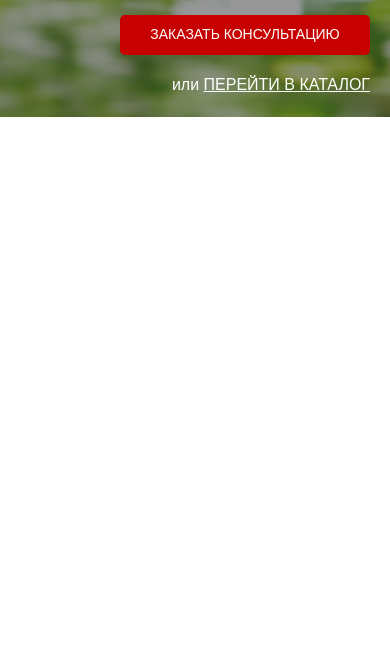
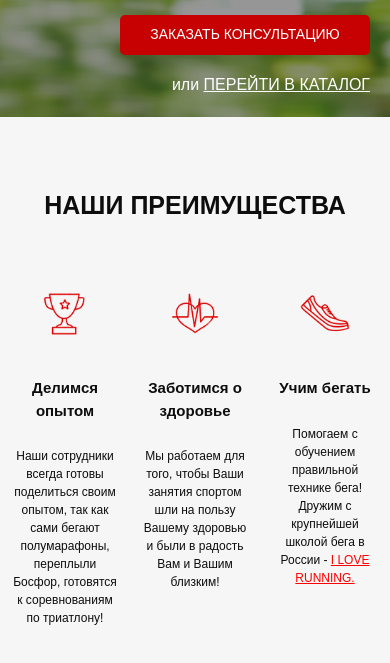
Before and after one commit to AlienXandr/WEB_learning_Project_4_RunSmart, a website: page src/index.html in a window 390 px wide. Shown: the part 277-940 px from the top of the page. Before the commit the page ends 844 px from the top, so only its background shows below. Drawn offline with Linux system fonts and the light colour scheme.

Commit message:
Добавлена секция Преимущества + её адаптивность

```diff
--- a/src/index.html
+++ b/src/index.html
@@ -59,5 +59,29 @@
         </div>
     </div>
 
+    <div class="benefits">
+        <div class="container">
+            <div class="title">НАШИ ПРЕИМУЩЕСТВА</div>
+            <div class="benefits__wrapper">
+                <div class="benefits__item">
+                    <img src="icons/benefits/cup_73.png" alt="cup">
+                    <div class="head">Делимся опытом</div>
+                    <div class="desсr">Наши сотрудники всегда готовы поделиться своим опытом, так как сами бегают полумарафоны, переплыли Босфор, готовятся к соревнованиям по триатлону!</div>
+                </div>
+                <div class="benefits__item">
+                    <img src="icons/benefits/heart_72.png" alt="heart">
+                    <div class="head">Заботимся о здоровье</div>
+                    <div class="desсr">Мы работаем для того, чтобы Ваши занятия спортом шли на пользу Вашему здоровью и были в радость Вам и Вашим близким!</div>
+                </div>
+                <div class="benefits__item">
+                    <img src="icons/benefits/shoe_71.png" alt="shoe">
+                    <div class="head">Учим бегать</div>
+                    <div class="desсr">Помогаем с обучением правильной технике бега! <br> Дружим с крупнейшей школой бега в России - <a href="#">I LOVE RUNNING.</a></div>
+                </div>
+            </div>
+
+        </div>
+    </div>
+
 </body>
 </html>
--- a/src/sass/base/_media.scss
+++ b/src/sass/base/_media.scss
@@ -130,4 +130,24 @@
       font-size: 14px;
     }
   }
+
+  .title{
+    font-size: 25px;
+  }
+
+  .benefits{
+    &__item{
+      img{
+        width: 50px;
+        height: 50px;
+      }
+      .head{
+        font-size: 15px;
+      }
+      .desсr{
+        font-size: 12px;
+      }
+    }
+  }
+
 }
--- /dev/null
+++ b/src/sass/blocks/_benefits.scss
@@ -0,0 +1,46 @@
+.benefits{
+  min-height: 470px;
+  background-color: #f6f6f6;
+  padding: 70px 0 80px 0;
+  &__wrapper{
+    display: flex;
+    justify-content: space-between;
+    align-items: flex-start;
+    margin-top: 65px;
+  }
+  &__item{
+    display: flex;
+    flex-direction: column;
+    align-items: flex-start;
+    width: 270px;
+    margin: 0 10px;
+    img{
+      display: block;
+      margin: 0 auto;
+      width: 70px;
+      height: 70px;
+    }
+    .head{
+      display: block;
+      margin: 38px auto 0 auto;
+      text-align: center;
+      font-family: 'Museo Sans Cyrl', sans-serif;
+      font-size: 18px;
+      font-weight: 700;
+      color: #0d0d0d;
+    }
+    .desсr{
+      display: block;
+      margin-top: 25px;
+      text-align: center;
+      font-family: 'Museo Sans Cyrl', sans-serif;
+      font-size: 14px;
+      font-weight: 300;
+      color: #0d0d0d;
+      a{
+        text-decoration: underline;
+        color: #ff0000;
+      }
+    }
+  }
+}
--- /dev/null
+++ b/src/sass/blocks/_title.scss
@@ -0,0 +1,9 @@
+.title{
+  display: block;
+  margin: 0 auto;
+  text-align: center;
+  font-family: 'Museo Sans Cyrl', sans-serif;
+  font-size: 30px;
+  font-weight: 700;
+  color: #0d0d0d;
+}
--- a/src/sass/style.scss
+++ b/src/sass/style.scss
@@ -8,9 +8,12 @@
   max-width: 950px;
   margin: 0 auto;
 }
+@import "blocks/title";
 
 @import "blocks/promo";
 @import "blocks/header";
 @import "blocks/buttons";
 
+@import "blocks/benefits";
+
 @import "base/media";
```
Also changed, not shown: src/css/style.css, src/css/style.min.css, src/icons/benefits/cup_73.png (added), src/icons/benefits/heart_72.png (added), src/icons/benefits/shoe_71.png (added), 2 other files.
